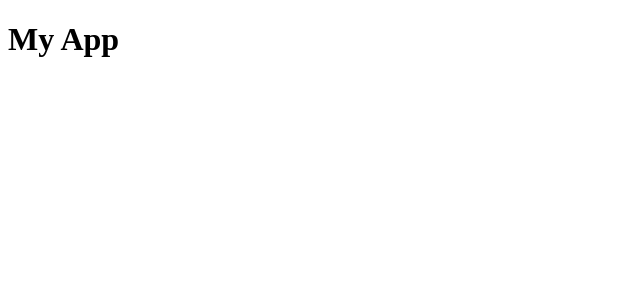
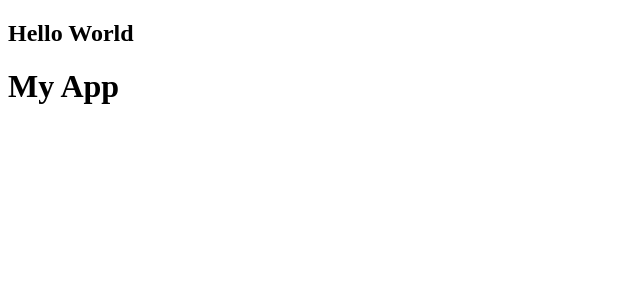
Before and after one commit to valentinlassalle/feedback-app, a React (Create React App) app: page / in a window 1280 px wide. Shown: the top 300 px of the page, without its empty margins (0-640 px from the left). Built offline with nearby package versions, Linux system fonts and the light colour scheme; the HTML template or start-up script is replaced by a standard one.

Commit message:
feat: first component

```diff
--- a/src/App.js
+++ b/src/App.js
@@ -1,9 +1,13 @@
+import Header from "./components/Header"
+
 function App() {
     return (
-    <div className='container'>
-        <h1>My App</h1>
-
-    </div>
+        <>
+            <Header  text="Hello World" />
+            <div className="container">
+                <h1>My App</h1>
+            </div>
+        </>
 
     )
 }
--- /dev/null
+++ b/src/components/Header.jsx
@@ -0,0 +1,21 @@
+import PropTypes from 'prop-types';
+
+function Header({text}) {
+  return (
+    <header>
+        <div className='container'>
+            <h2>{text}</h2>
+        </div>
+    </header>
+  )
+}
+
+Header.defaultProps = {
+    text: 'Feedback UI'
+}
+
+Header.propTypes = {
+    text: PropTypes.string
+}
+
+export default Header
```
